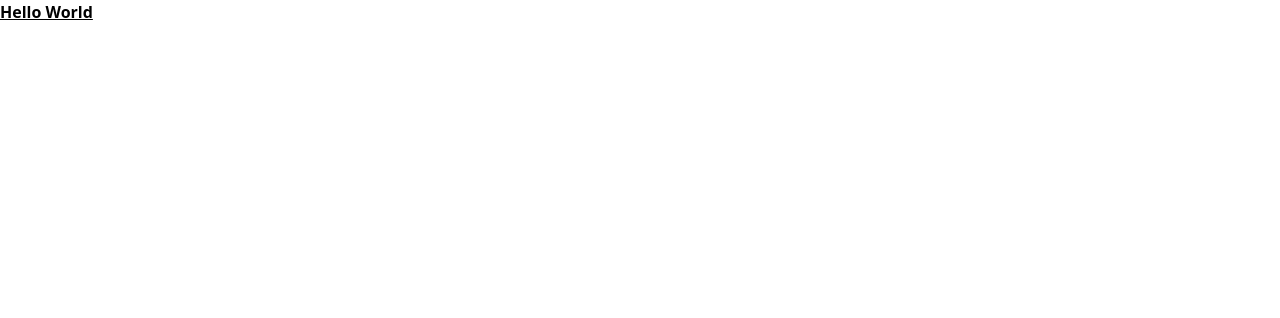
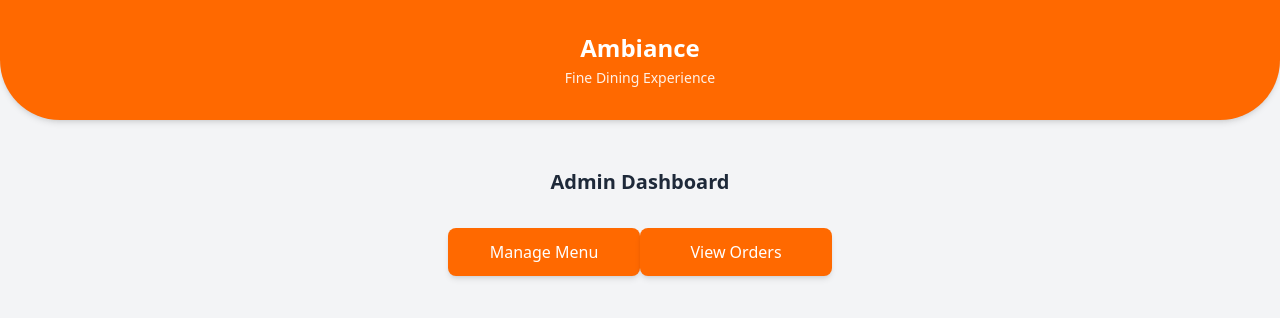
Before and after one commit to ThembelihleQueeneth/ambiance_cms, a React (Vite) app: page /dashboard in a window 1280 px wide. Shown: the top 318 px of the page. Built offline with nearby package versions, Linux system fonts and the light colour scheme.

Commit message:
Added Routes

```diff
--- a/package.json
+++ b/package.json
@@ -13,6 +13,7 @@
     "@tailwindcss/vite": "^4.1.18",
     "react": "^19.2.0",
     "react-dom": "^19.2.0",
+    "react-router-dom": "^7.13.0",
     "tailwindcss": "^4.1.18"
   },
   "devDependencies": {
--- a/src/App.tsx
+++ b/src/App.tsx
@@ -1,12 +1,12 @@
-import './App.css'
+import { BrowserRouter } from "react-router-dom";
+import AppRoutes from "./routes/AppRoutes";
 
 function App() {
-
   return (
-    < >
-      <h1 className='text-5 font-bold underline'>Hello World</h1>
-    </>
-  )
+    <BrowserRouter>
+      <AppRoutes />
+    </BrowserRouter>
+  );
 }
 
-export default App
+export default App;
--- a/src/components/Header.tsx
+++ b/src/components/Header.tsx
@@ -1,10 +1,10 @@
-import React from 'react'
+import React from "react";
 
 export default function Header() {
   return (
-    <div>
-        <h1>Ambiance </h1>
-        <p>Fine Dining Experience</p>
+    <div className="relative bg-orange-500 text-white text-center py-8 rounded-b-[60px] shadow-md">
+      <h1 className="text-2xl font-bold">Ambiance</h1>
+      <p className="text-sm mt-1 opacity-90">Fine Dining Experience</p>
     </div>
-  )
+  );
 }
--- a/src/pages/Dashboard.tsx
+++ b/src/pages/Dashboard.tsx
@@ -1,13 +1,26 @@
-import React from 'react'
-import Header from '../components/Header'
+import React from "react";
+import Header from "../components/Header";
 
 export default function Dashboard() {
   return (
-    <div>
-      <Header/>
-      <h1>Admin Dashboard</h1>
-      <button>Manage Menu</button>
-      <button>View Orders</button>
+    <div className="min-h-screen bg-gray-100">
+      <Header />
+
+      <div className="flex flex-col items-center mt-12">
+        <h1 className="text-xl font-semibold text-gray-800 mb-8">
+          Admin Dashboard
+        </h1>
+
+        <div className="space-y-4">
+          <button className="w-48 bg-orange-500 text-white py-3 rounded-lg font-medium shadow-md hover:bg-orange-600 transition">
+            Manage Menu
+          </button>
+
+          <button className="w-48 bg-orange-500 text-white py-3 rounded-lg font-medium shadow-md hover:bg-orange-600 transition">
+            View Orders
+          </button>
+        </div>
+      </div>
     </div>
-  )
+  );
 }
--- a/src/pages/Orders.tsx
+++ b/src/pages/Orders.tsx
@@ -0,0 +1,7 @@
+import React from 'react'
+
+export default function Orders() {
+  return (
+    <div>Orders</div>
+  )
+}
--- a/src/routes/AppRoutes.tsx
+++ b/src/routes/AppRoutes.tsx
@@ -0,0 +1,22 @@
+import { Routes, Route, Navigate } from "react-router-dom";
+import AdminLogin from "../pages/AdminLogin";
+import Dashboard from "../pages/Dashboard";
+import MenuManagement from "../pages/MenuManagement";
+import Orders from "../pages/Orders";
+
+export default function AppRoutes() {
+  return (
+    <Routes>
+      {/* Default route */}
+      <Route path="/" element={<Navigate to="/admin-login" />} />
+
+      {/* Auth */}
+      <Route path="/admin-login" element={<AdminLogin />} />
+
+      {/* Admin pages */}
+      <Route path="/dashboard" element={<Dashboard />} />
+      <Route path="/menu-management" element={<MenuManagement />} />
+      <Route path="/orders" element={<Orders />} />
+    </Routes>
+  );
+}
```
Also changed, not shown: 1 other file (tests, documents, lock files or other folders).
